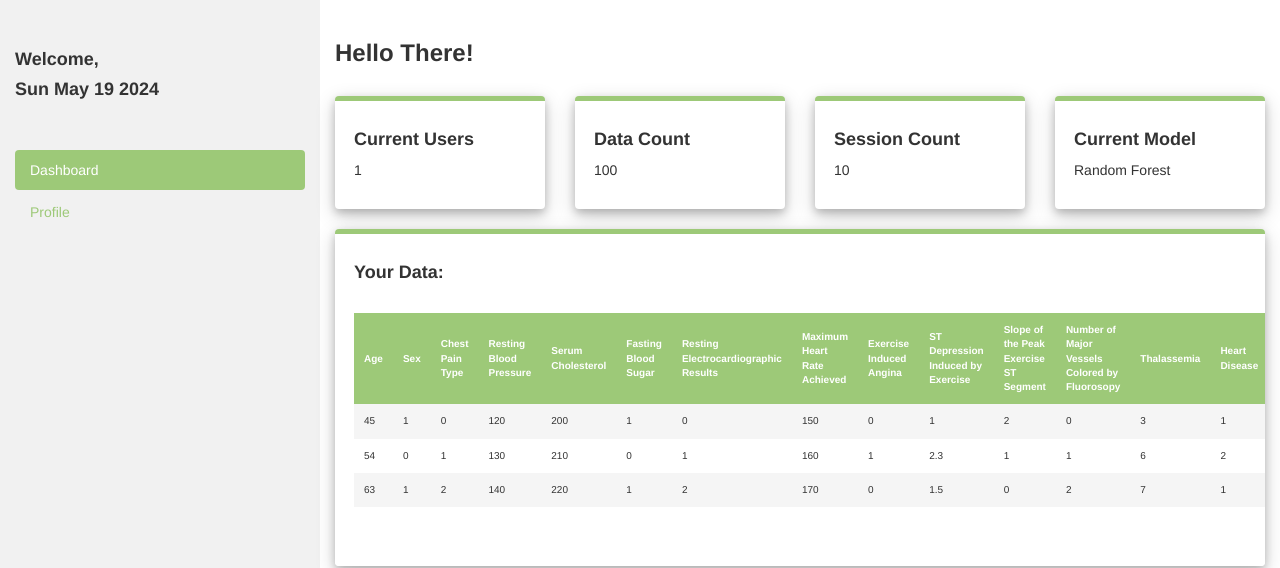
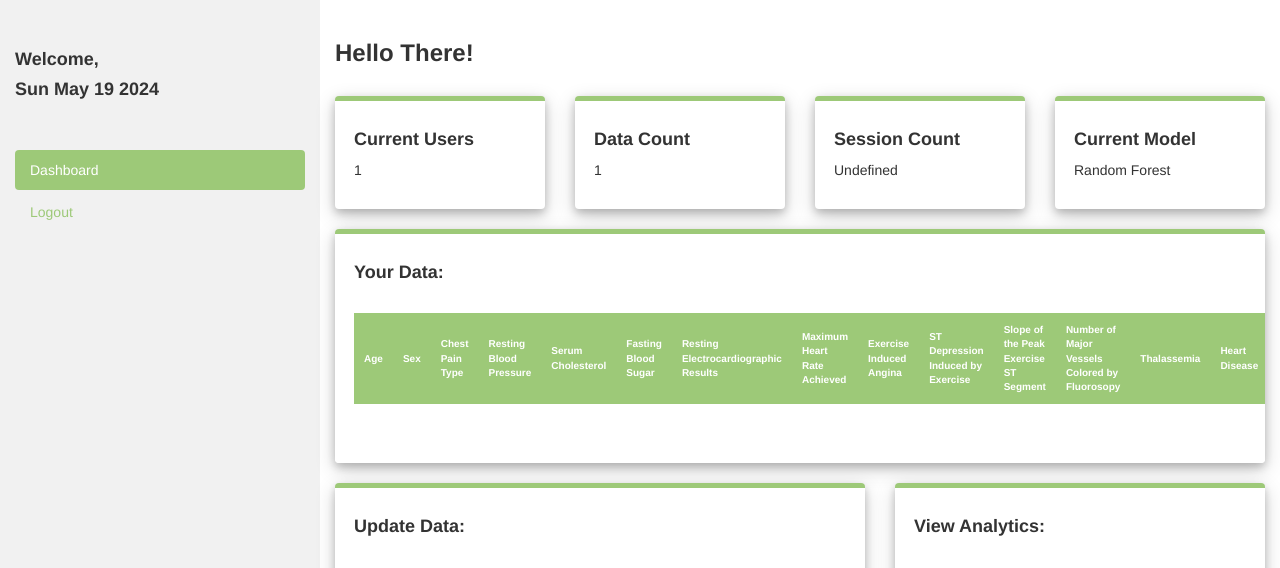
Before and after one commit to POK-Gdwd-Kdfnihvw/Web-Portal, a Flask app: template templates/db.html in a window 1280 px wide. Shown: the top 568 px of the page. Run offline with Flask 2, Linux system fonts and the light colour scheme; the template is opened without the code that fills it: most values are stand-ins (such as "Sample title", 1, 10 or a date in 2020); lists and menus that the app fills with data are empty; parts of the project's set-up code (start-up, migrations or seed data) failed here and were passed over; some libraries are stand-ins or nearby versions.

Commit message:
Web finalized

```diff
--- a/app.py
+++ b/app.py
@@ -18,9 +18,6 @@ config = {
 firebase_url = 'https://pok-gdwd-kdfnihvw-default-rtdb.firebaseio.com/'
 firebase_app = firebase.FirebaseApplication(firebase_url, None)
 
-result = firebase_app.get('/users', None)
-print(result)
-
 model = pickle.load(open('model_heart_disease.pkl', 'rb'))
 
 app = Flask(__name__)
@@ -37,38 +34,57 @@ def register():
 def login():
     return render_template('login.html')
 
-@app.route('/dashboard')
-def dashboard():
-    return render_template('db.html')
-
 @app.route('/signup', methods =['POST'])
 def signup():
     data = dict(request.form)
-    x = random.randint(1,1000)
     email = data['email']
     password = data['password']
 
-    raw = {'id': x, 'email': email, 'password': password}
+    raw = {'email': email, 'password': password}
 
     response = firebase_app.post('/users', raw)
     print(response)
 
     return render_template('register.html')
 
+@app.route('/signin', methods=['POST'])
+def signin():
+    data = dict(request.form)
+    email = data['username']
+    password = data['password']
+
+    result = firebase_app.get('/users', None)
+    print(result)
+
+    user_found = False
+    for key, value in result.items():
+        if value['email'] == email:
+            user_found = True
+            if value['password'] == password:
+                return render_template('db.html')
+            else:
+                error_message = "Wrong Password"
+                return render_template('login.html', error=error_message)
+    if not user_found:
+        error_message = "Invalid User"
+        return render_template('login.html', error=error_message)
+
+    return render_template('login.html')
+
 @app.route('/predict', methods =['POST'])
 def predict():
     features = [float(i) for i in request.form.values()]
     array_features = [np.array(features)]
+    data = [int(i) for i in request.form.values()]
+    print(data)
 
     prediction = model.predict(array_features)
     output = prediction
 
     if output == 1:
-        return render_template('db.html',
-                               result = 'Heart disease: Unlikely')
+        return render_template('db.html', result = 'Heart disease: Unlikely', data = data, output = output)
     else:
-        return render_template('db.html',
-                               result = 'Heart disease: Likely')
+        return render_template('db.html', result = 'Heart disease: Likely', data = data, output = output)
 
 if __name__ == '__main__':
     app.run()
--- a/templates/db.html
+++ b/templates/db.html
@@ -47,6 +47,26 @@
         }
       }
     </style>
+    <script>
+      window.onload = function () {
+        var data = "{{data}}";
+        var output = "{{output}}";
+
+        if (data && output) {
+          console.log(data);
+          console.log(output);
+          localStorage.setItem("data", data);
+          localStorage.setItem("output", output[1]);
+        }
+
+        var dataCount = 0;
+        if (localStorage.getItem("data")) {
+          dataCount = 1;
+        }
+
+        document.getElementById("data-count").innerHTML = dataCount;
+      };
+    </script>
   </head>
   <body>
     <nav class="navbar navbar-inverse visible-xs">
@@ -66,7 +86,7 @@
         <div class="collapse navbar-collapse" id="myNavbar">
           <ul class="nav navbar-nav">
             <li class="active"><a href="#">Dashboard</a></li>
-            <li><a href="#">Profile</a></li>
+            <li><a href="#" onClick="logout()">Logout</a></li>
           </ul>
         </div>
       </div>
@@ -79,13 +99,15 @@
           <br />
           <h4><b>Welcome,</b></h4>
           <h4><b id="clock"></b></h4>
-          <br/>
-          <br/>
+          <br />
+          <br />
           <ul class="nav nav-pills nav-stacked">
             <li class="active">
               <a href="#" style="background-color: #9dc978">Dashboard</a>
             </li>
-            <li><a href="#" style="color: #9dc978">Profile</a></li>
+            <li>
+              <a href="#" onClick="logout()" style="color: #9dc978">Logout</a>
+            </li>
           </ul>
           <br />
         </div>
@@ -103,13 +125,13 @@
             <div class="col-sm-3">
               <div class="well" style="border-top: 5px solid #9dc978">
                 <h4><b>Data Count</b></h4>
-                <p>100</p>
+                <p id="data-count"></p>
               </div>
             </div>
             <div class="col-sm-3">
               <div class="well" style="border-top: 5px solid #9dc978">
                 <h4><b>Session Count</b></h4>
-                <p>10</p>
+                <p>Undefined</p>
               </div>
             </div>
             <div class="col-sm-3">
@@ -409,54 +431,30 @@
       </div>
     </div>
     <script>
+      var rawlocalData = localStorage.getItem("data");
+      var cleanlocalData = rawlocalData.replace(/[\[\]]/g, "");
+      var localData = cleanlocalData.split(",").map(Number);
+      var localOutput = localStorage.getItem("output");
+
+      console.log(localData[0]);
+      console.log(localOutput);
+
       const data = [
         {
-          Age: 45,
-          Sex: 1,
-          ChestPainType: 0,
-          RestingBloodPressure: 120,
-          SerumCholesterol: 200,
-          FastingBloodSugar: 1,
-          RestingElectrocardiographicResults: 0,
-          MaximumHeartRateAchieved: 150,
-          ExerciseInducedAngina: 0,
-          STDepressionInducedByExercise: 1.0,
-          SlopeOfThePeakExerciseSTSegment: 2,
-          NumberOfMajorVesselsColoredByFluorosopy: 0,
-          Thalassemia: 3,
-          HeartDisease: 1,
-        },
-        {
-          Age: 54,
-          Sex: 0,
-          ChestPainType: 1,
-          RestingBloodPressure: 130,
-          SerumCholesterol: 210,
-          FastingBloodSugar: 0,
-          RestingElectrocardiographicResults: 1,
-          MaximumHeartRateAchieved: 160,
-          ExerciseInducedAngina: 1,
-          STDepressionInducedByExercise: 2.3,
-          SlopeOfThePeakExerciseSTSegment: 1,
-          NumberOfMajorVesselsColoredByFluorosopy: 1,
-          Thalassemia: 6,
-          HeartDisease: 2,
-        },
-        {
-          Age: 63,
-          Sex: 1,
-          ChestPainType: 2,
-          RestingBloodPressure: 140,
-          SerumCholesterol: 220,
-          FastingBloodSugar: 1,
-          RestingElectrocardiographicResults: 2,
-          MaximumHeartRateAchieved: 170,
-          ExerciseInducedAngina: 0,
-          STDepressionInducedByExercise: 1.5,
-          SlopeOfThePeakExerciseSTSegment: 0,
-          NumberOfMajorVesselsColoredByFluorosopy: 2,
-          Thalassemia: 7,
-          HeartDisease: 1,
+          Age: localData[0],
+          Sex: localData[1],
+          ChestPainType: localData[2],
+          RestingBloodPressure: localData[3],
+          SerumCholesterol: localData[4],
+          FastingBloodSugar: localData[5],
+          RestingElectrocardiographicResults: localData[6],
+          MaximumHeartRateAchieved: localData[7],
+          ExerciseInducedAngina: localData[8],
+          STDepressionInducedByExercise: localData[9],
+          SlopeOfThePeakExerciseSTSegment: localData[10],
+          NumberOfMajorVesselsColoredByFluorosopy: localData[11],
+          Thalassemia: localData[12],
+          HeartDisease: localOutput,
         },
       ];
 
@@ -478,7 +476,7 @@
       }, {});
 
       const doughnutData = {
-        labels: ["Heart Disease", "No Heart Disease"],
+        labels: ["No Heart Disease", "Heart Disease"],
         datasets: [
           {
             data: [heartDiseaseCounts[1] || 0, heartDiseaseCounts[2] || 0],
@@ -514,5 +512,11 @@
 
       setInterval(clock, 1000);
     </script>
+    <script>
+      function logout() {
+        localStorage.clear();
+        window.location.href = "/";
+      }
+    </script>
   </body>
 </html>
```
Also changed, not shown: templates/login.html (+17 -8 lines).
